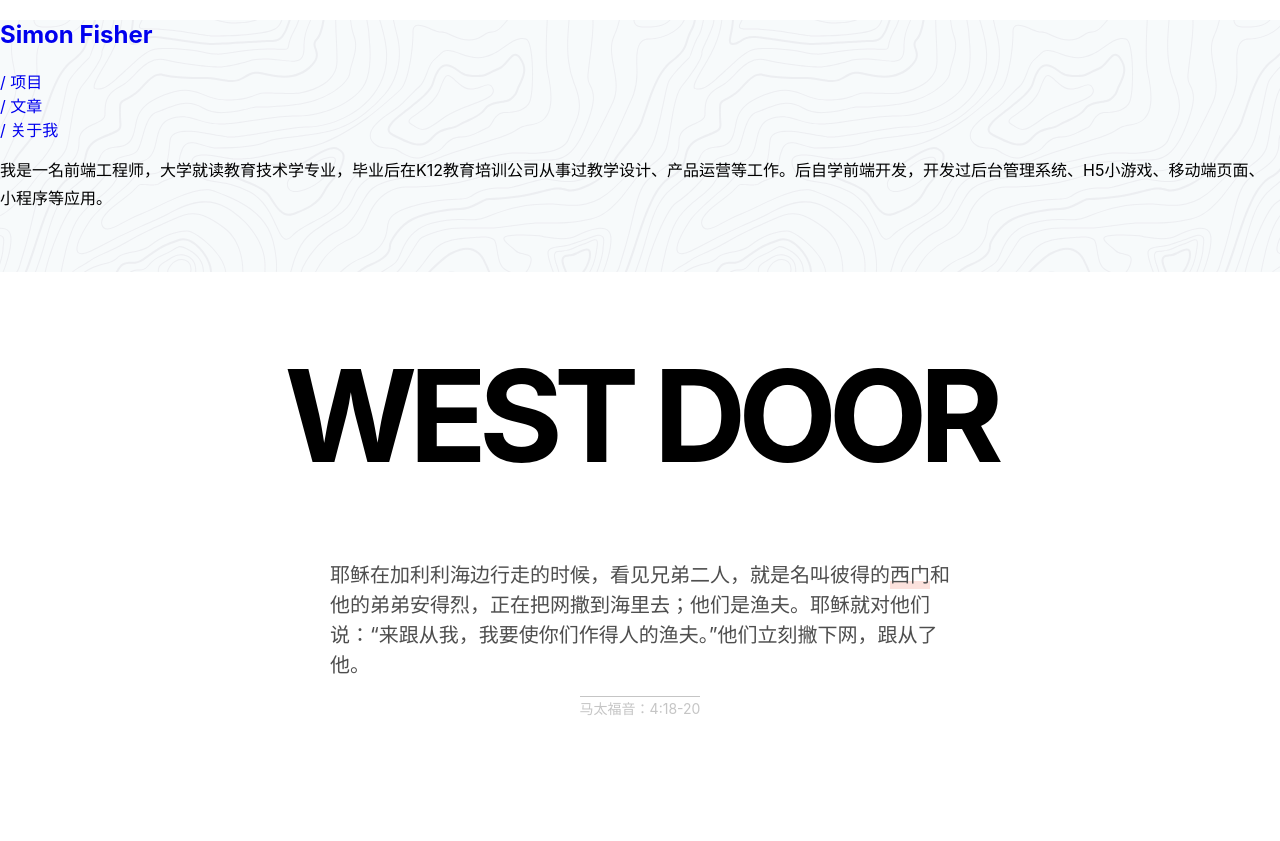
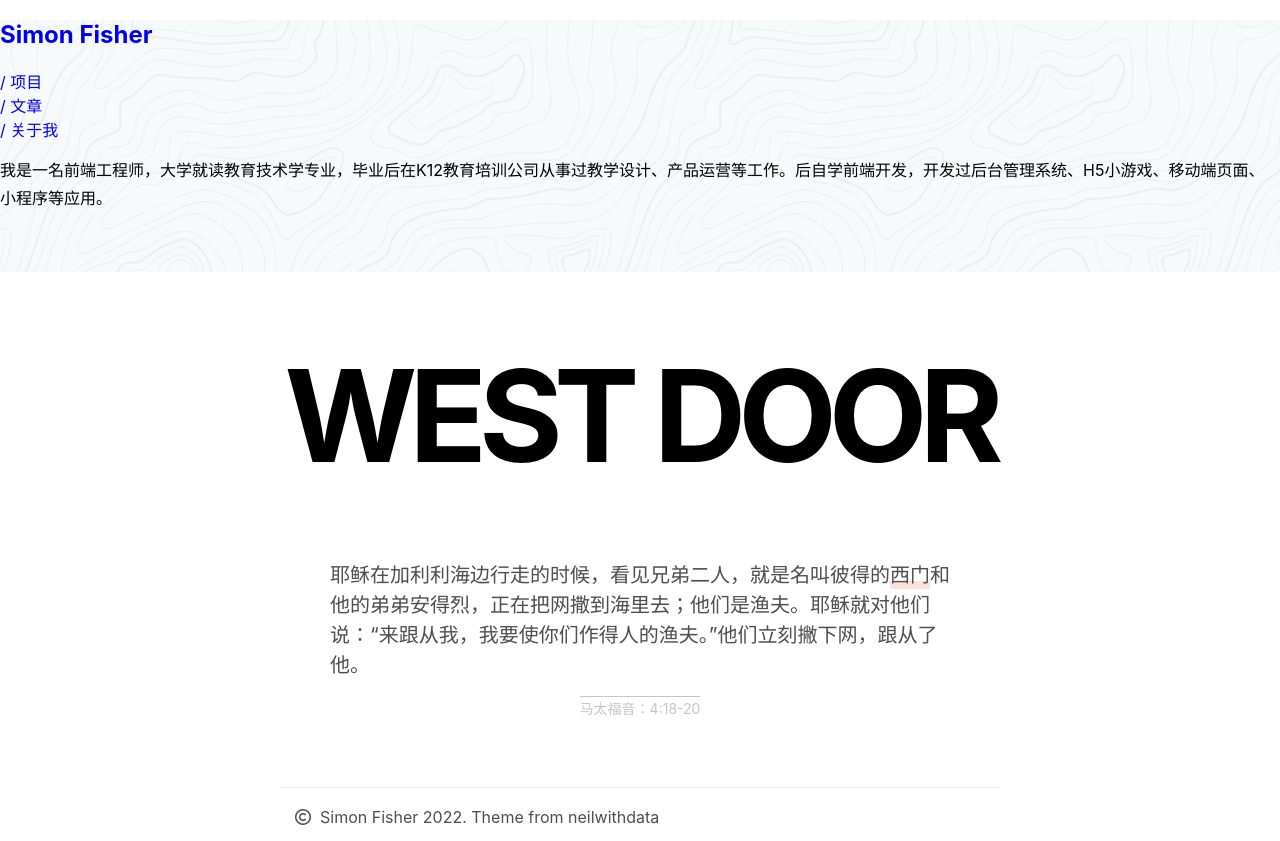
Before and after one commit to went2/simon.me, a Next.js app: page / in a window 1280 px wide. Before the commit the page ends 800 px from the top, so only its background shows below. Built offline with nearby package versions, Linux system fonts and the light colour scheme.

Commit message:
feat: add footer

```diff
--- /dev/null
+++ b/src/components/Footer/Footer.module.scss
@@ -0,0 +1,14 @@
+.container {
+  max-width: var(--container-max-width);
+  margin: 50px auto 10px auto;
+  border-top: 1px solid #efefef;
+  padding: 0 15px;
+
+  color: var(--text-secondary);
+  a {
+    color: var(--text-secondary);
+  }
+  a:hover {
+    background-color: var(--minion-yellow);
+  }
+}
--- /dev/null
+++ b/src/components/Footer/index.tsx
@@ -0,0 +1,15 @@
+import { NextPage } from "next";
+import styles from "./Footer.module.scss";
+
+const Footer: NextPage = () => {
+  return (
+    <footer className={styles.container}>
+      <p>
+        <i className="fa fa-copyright"></i>
+        {'\u00A0'} Simon Fisher 2022. Theme from <a href="https://www.neilwithdata.com/">neilwithdata</a>
+      </p>
+    </footer>
+  );
+};
+
+export default Footer;
--- a/src/components/Layout/index.tsx
+++ b/src/components/Layout/index.tsx
@@ -3,6 +3,7 @@ import styles from './Layout.module.css';
 
 // components
 import Header from '../Header';
+import Footer from '../Footer';
 
 const Layout: NextPage<any> = ({ children }) => {
 
@@ -10,11 +11,7 @@ const Layout: NextPage<any> = ({ children }) => {
     <>
       <Header />
       { children }
-      {/* <footer>
-        <div>
-          powered by next.js
-        </div>
-      </footer> */}
+      <Footer />
     </>
   );
 };
--- a/src/styles/global.scss
+++ b/src/styles/global.scss
@@ -73,4 +73,7 @@ li code, p code {
 
   --article-title-size: 24px;
   --article-title-color: #112c22;
+
+  // common size
+  --container-max-width: 720px;
 }
```
Also changed, not shown: src/components/Header/Header.module.scss (+0 -1 lines).
